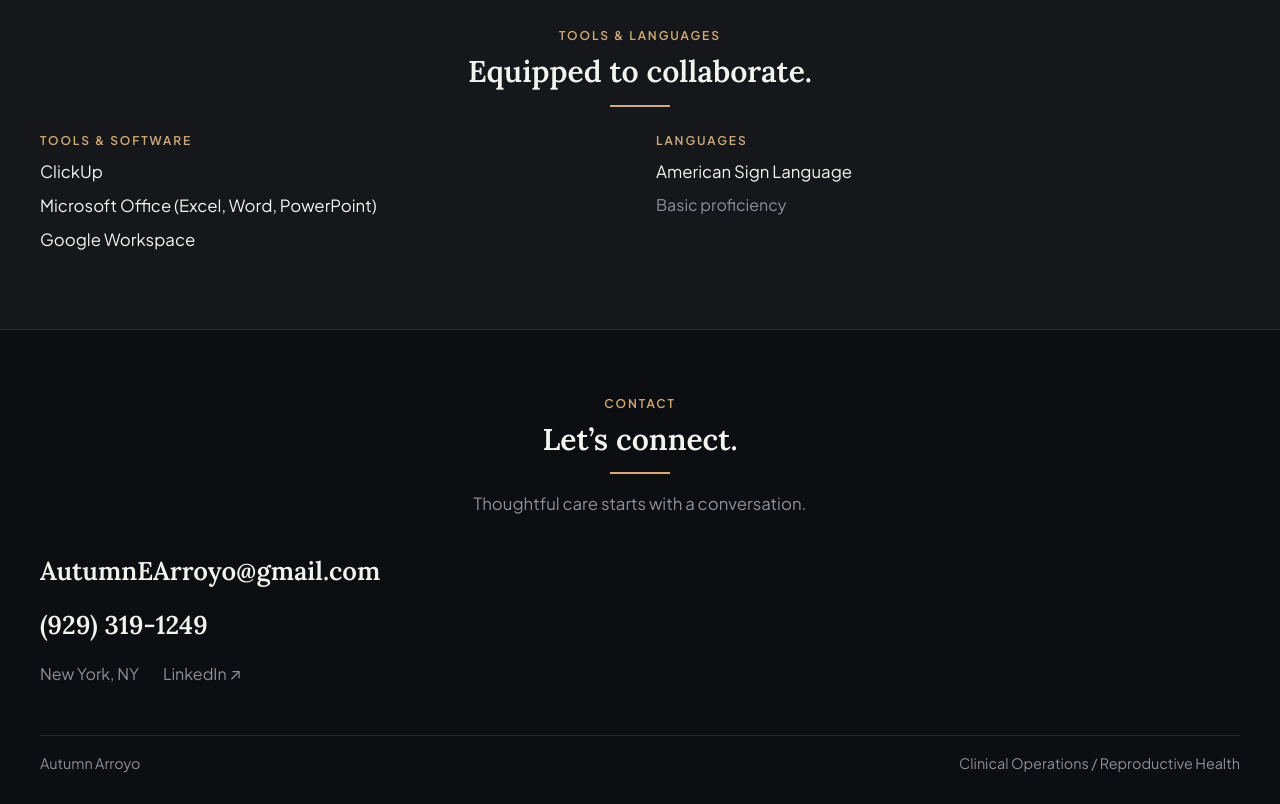
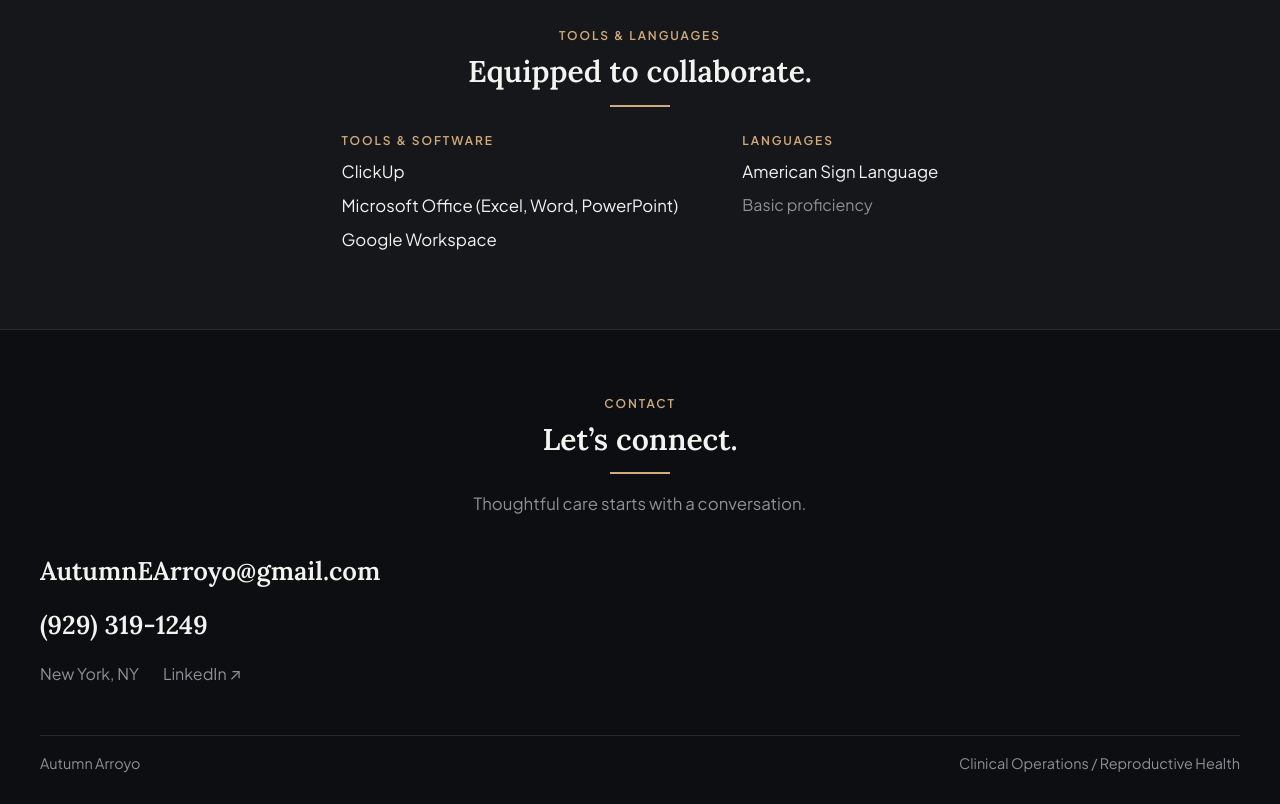
Before and after one commit to mwx-gwx/autumn-resume, a plain HTML site: page index.html in a window 1280 px wide. Shown: the part 2020-2824 px from the top of the page. Drawn offline with Linux system fonts and the light colour scheme.

Commit message:
Center the tools and languages columns under the header.
The two columns sit together in the middle instead of stretching across the section.

Co-authored-by: mwx-gwx <mwx-gwx@users.noreply.github.com>

```diff
--- a/styles.css
+++ b/styles.css
@@ -413,9 +413,11 @@ h1 {
 
 .tools-grid {
   display: grid;
-  grid-template-columns: 1fr 1fr;
-  gap: 2rem;
-  margin-top: 1.5rem;
+  grid-template-columns: max-content max-content;
+  justify-content: center;
+  gap: 4rem;
+  margin: 1.5rem auto 0;
+  text-align: left;
 }
 
 .plain { list-style: none; margin: 0; padding: 0; }
@@ -515,6 +517,7 @@ footer {
     align-items: flex-start;
   }
   .cards { grid-template-columns: 1fr; }
+  .tools-grid { align-items: center; }
   h1 { font-size: 2.5rem; }
   .section-head h2,
   .display,
```
